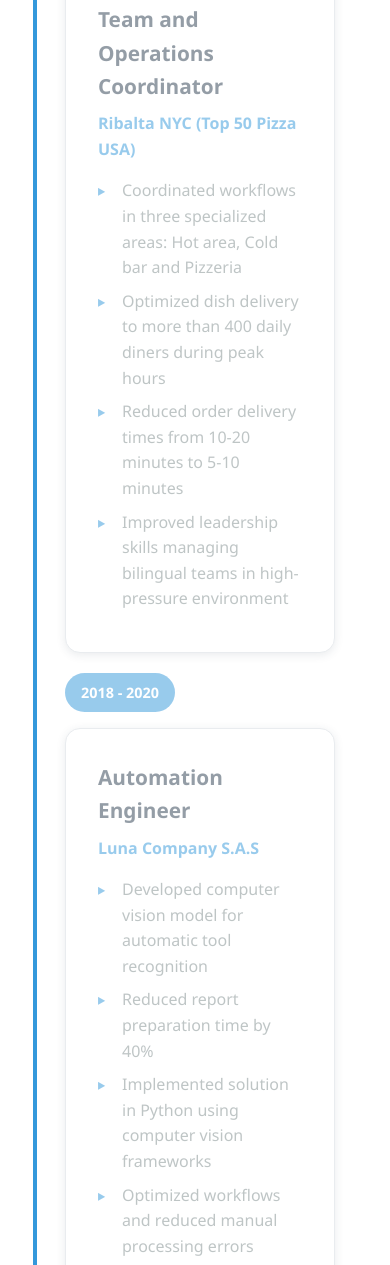
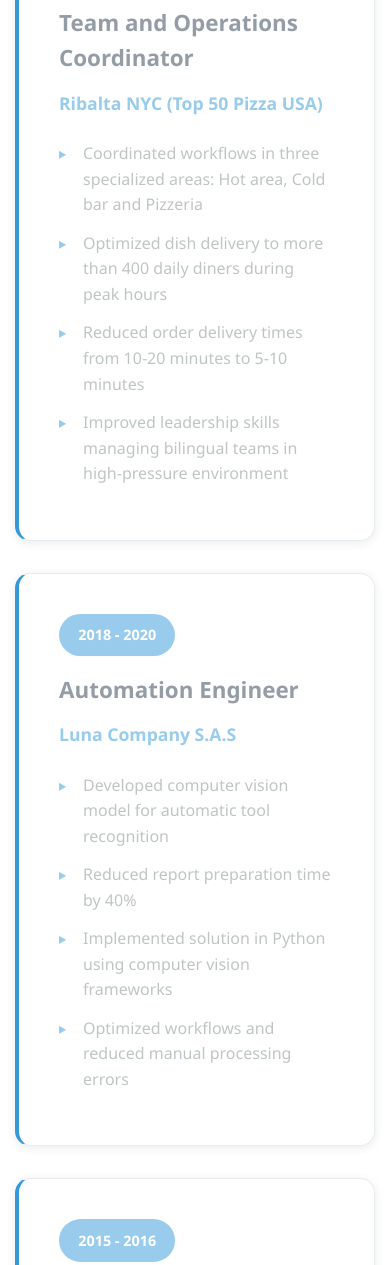
Before and after one commit to OilCoder/OilCoder.github.io, a website: page index.html in a window 390 px wide. Shown: the part 3907-5172 px from the top of the page. Drawn offline with Linux system fonts and the light colour scheme.

Commit message:
Improve experience timeline layout - Changed from alternating timeline to full-width cards - Each experience item now uses full container width - Added floating date badges positioned at top-right - Improved spacing and typography - Better mobile responsive design - Updated version to 2.4.0

```diff
--- a/assets/css/style.css
+++ b/assets/css/style.css
@@ -492,85 +492,70 @@ h2::after {
     line-height: 1.6;
 }
 
-/* Timeline */
+/* Experience Timeline - Card Style */
 .timeline {
-    position: relative;
+    display: grid;
+    grid-template-columns: 1fr;
+    gap: 2rem;
     max-width: 1000px;
     margin: 0 auto;
 }
 
-.timeline::before {
-    content: '';
-    position: absolute;
-    width: 4px;
-    background: var(--accent);
-    top: 0;
-    bottom: 0;
-    left: 50%;
-    margin-left: -2px;
+.timeline-item {
+    background: var(--bg);
+    border: 1px solid var(--border);
+    border-radius: 15px;
+    padding: 2.5rem;
+    box-shadow: var(--shadow);
+    transition: var(--transition);
+    border-left: 4px solid var(--accent);
+    position: relative;
 }
 
-.timeline-item {
-    padding: 10px 40px;
-    position: relative;
-    background: inherit;
-    width: 50%;
-}
-
-.timeline-item:nth-child(odd) {
-    left: 0;
-}
-
-.timeline-item:nth-child(even) {
-    left: 50%;
+.timeline-item:hover {
+    transform: translateY(-3px);
+    box-shadow: 0 8px 25px rgba(0, 0, 0, 0.15);
 }
 
 .timeline-date {
     background: var(--accent);
     color: var(--bg);
-    padding: 0.5rem 1rem;
-    border-radius: 20px;
+    padding: 0.6rem 1.2rem;
+    border-radius: 25px;
     font-weight: 600;
     font-size: 0.9rem;
     display: inline-block;
-    margin-bottom: 1rem;
-}
-
-.timeline-content {
-    background: var(--bg);
-    border: 1px solid var(--border);
-    padding: 2rem;
-    border-radius: 15px;
-    box-shadow: var(--shadow);
-    transition: var(--transition);
-}
-
-.timeline-content:hover {
-    transform: translateY(-3px);
-    box-shadow: 0 8px 25px rgba(0, 0, 0, 0.15);
+    margin-bottom: 1.5rem;
+    position: absolute;
+    top: -12px;
+    right: 2rem;
 }
 
 .timeline-content h3 {
     color: var(--text);
-    margin-bottom: 0.5rem;
-    font-size: 1.3rem;
+    margin-bottom: 0.8rem;
+    font-size: 1.4rem;
+    font-weight: 700;
 }
 
 .timeline-content h4 {
     color: var(--accent);
-    margin-bottom: 1rem;
+    margin-bottom: 1.5rem;
     font-weight: 600;
+    font-size: 1.1rem;
 }
 
 .timeline-content ul {
     list-style: none;
+    margin-top: 1rem;
 }
 
 .timeline-content li {
-    margin-bottom: 0.5rem;
+    margin-bottom: 0.8rem;
     color: var(--text-muted);
     position: relative;
     padding-left: 1.5rem;
+    line-height: 1.6;
 }
 
 .timeline-content li::before {
@@ -578,6 +563,7 @@ h2::after {
     color: var(--accent);
     position: absolute;
     left: 0;
+    font-weight: bold;
 }
 
 /* Projects */
@@ -804,18 +790,10 @@ footer {
         margin-left: 0;
     }
 
-    .timeline::before {
-        left: 20px;
-    }
-
-    .timeline-item {
-        width: 100%;
-        padding-left: 50px;
-        left: 0 !important;
-    }
-
     .timeline-date {
+        position: static;
         margin-bottom: 1rem;
+        margin-right: 0;
     }
 
     .project-grid,
--- a/index.html
+++ b/index.html
@@ -44,7 +44,7 @@
         <link rel="stylesheet" href="https://cdnjs.cloudflare.com/ajax/libs/font-awesome/6.0.0/css/all.min.css">
     </noscript>
 
-    <link rel="stylesheet" href="assets/css/style.css?v=2.3.0">
+    <link rel="stylesheet" href="assets/css/style.css?v=2.4.0">
 </head>
 
 <body>
@@ -359,7 +359,7 @@
         </div>
     </footer>
 
-    <script src="assets/js/main.js?v=2.3.0"></script>
+    <script src="assets/js/main.js?v=2.4.0"></script>
 </body>
 
 </html>
```
